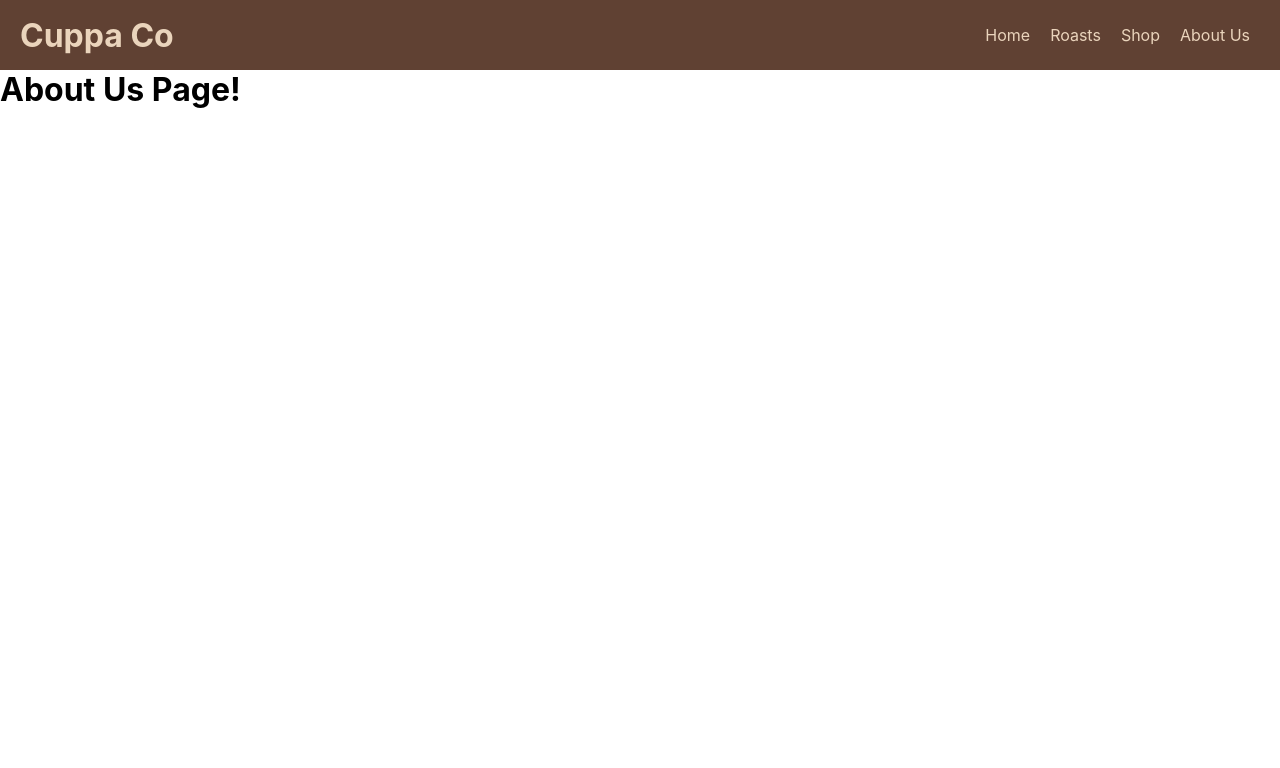
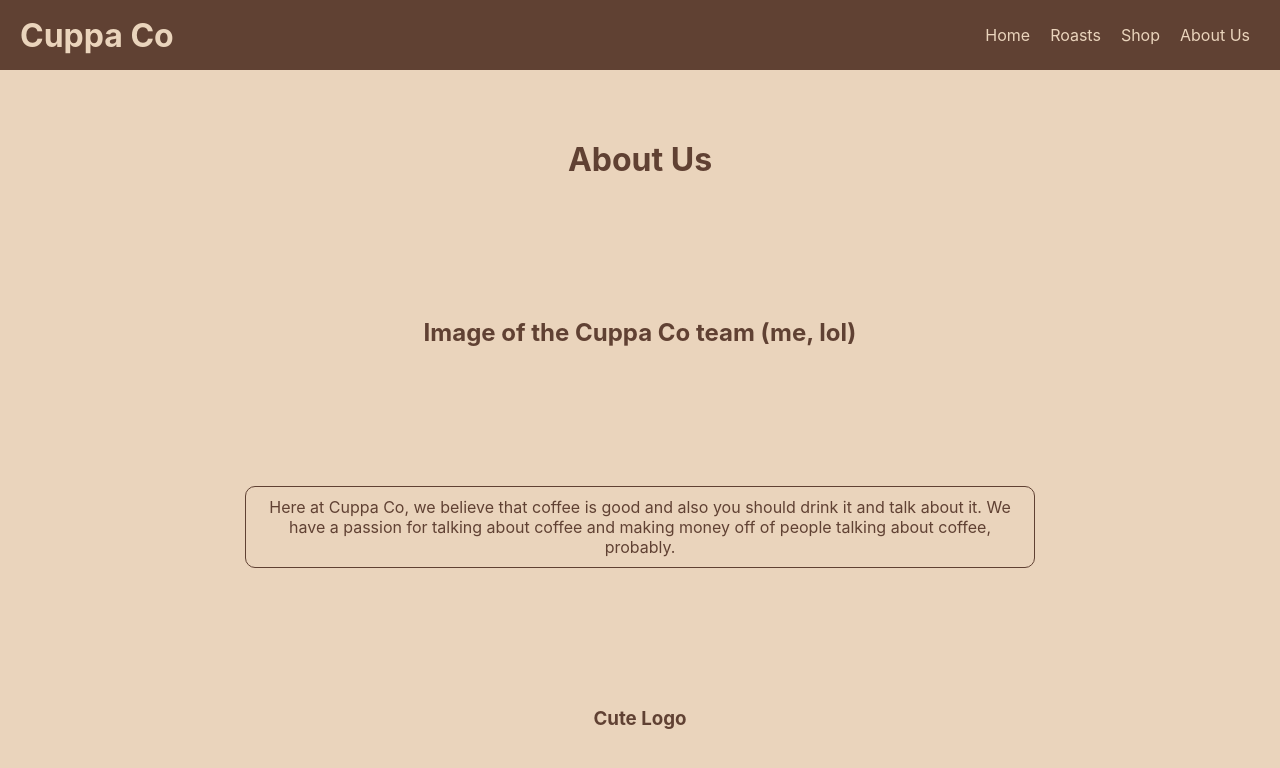
Before and after one commit to samkphillips/CuppaCo, a React (Create React App) app in the folder main/client/: page /aboutus in a window 1280 px wide. Shown: the top 768 px of the page. Built offline with nearby package versions, Linux system fonts and the light colour scheme.

Commit message:
Blocked out about us

```diff
--- a/main/client/src/App.css
+++ b/main/client/src/App.css
@@ -14,7 +14,8 @@ header {
   color: #ead4bc;
 }
 
-.home-page {
+.home-page,
+.about-page {
   height: calc(100vh - 70px);
   min-height: 500px;
   width: 100vw;
@@ -26,7 +27,8 @@ header {
   color: #604133;
 }
 
-.home-page > p {
+.home-page > p,
+.about-page > p {
   width: 60%;
   min-width: 400px;
   text-align: center;
--- a/main/client/src/pages/AboutUs.jsx
+++ b/main/client/src/pages/AboutUs.jsx
@@ -2,8 +2,12 @@ import React from 'react'
 
 const AboutUs = () => {
   return (
-    //
-    <h1>About Us Page!</h1>
+    <div className='about-page'>
+      <h1>About Us</h1>
+      <h2>Image of the Cuppa Co team (me, lol)</h2>
+      <p>Here at Cuppa Co, we believe that coffee is good and also you should drink it and talk about it. We have a passion for talking about coffee and making money off of people talking about coffee, probably.</p>
+      <h3>Cute Logo</h3>
+    </div>
   )
 }
 
```
